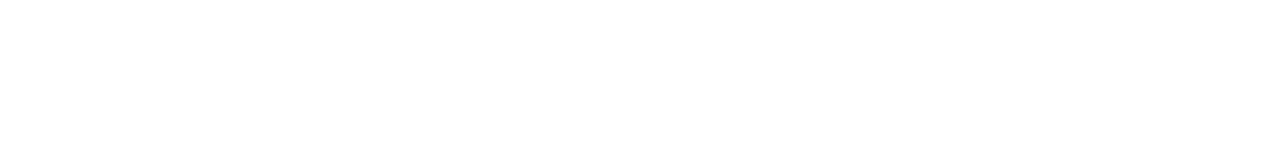
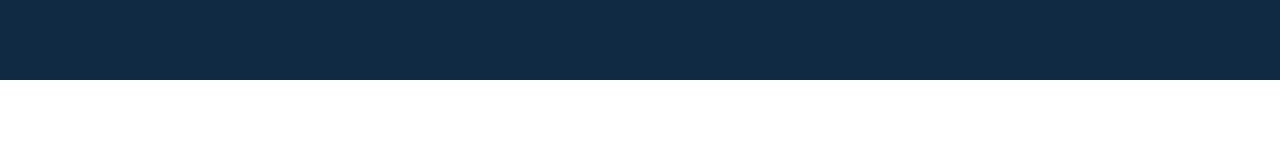
Before and after one commit to enzoamador-afk/devconnect, a plain HTML site: page index.html in a window 1280 px wide. Drawn offline with Linux system fonts and the light colour scheme.

Commit message:
style: estilizado header

```diff
--- a/css/style.css
+++ b/css/style.css
@@ -0,0 +1,15 @@
+*{
+    margin: 0;
+    align-items: center;
+    box-sizing: border-box;
+}
+
+body
+
+header{
+    background-color: #102A43;
+    height: 80px;
+    display: flex;
+    flex-direction: column;
+    gap: 3rem;
+}
--- a/index.html
+++ b/index.html
@@ -3,6 +3,7 @@
 <head>
     <meta charset="UTF-8">
     <meta name="viewport" content="width=device-width, initial-scale=1.0">
+    <link rel="stylesheet" href="css/style.css">
     <title></title>
 </head>
 <body>
```
